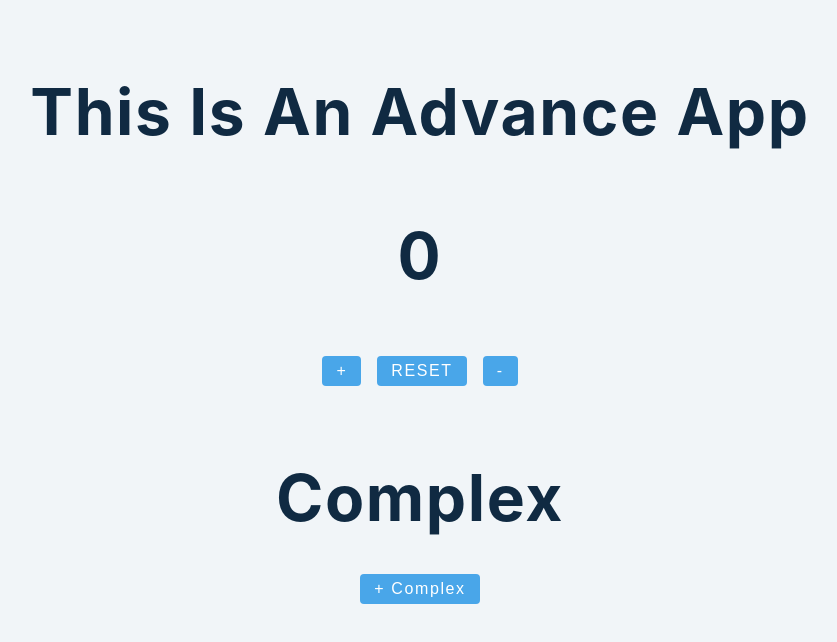
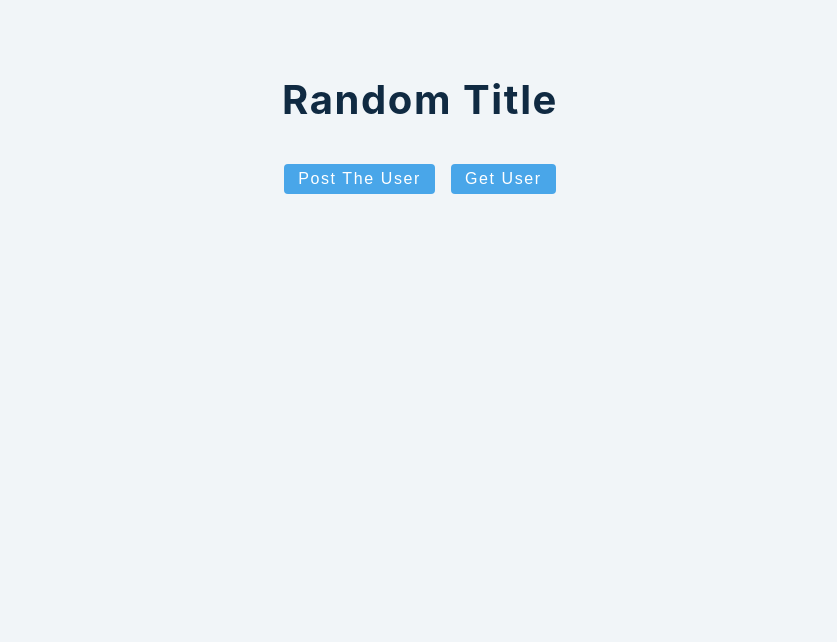
Before and after one commit to papajetfire/AdvanceReactApp, a React (Create React App) app: page / in a window 1280 px wide. Shown: the top 642 px of the page, without its empty margins (220-1057 px from the left). Built offline with nearby package versions, Linux system fonts and the light colour scheme; the HTML template or start-up script is replaced by a standard one.

Commit message:
data handleing done

```diff
--- a/src/App.js
+++ b/src/App.js
@@ -2,14 +2,17 @@ import React from 'react'
 //import UseStateErrorEx from './Tutorial/UseStateErrorEx'
 //import UseStateArray from './Tutorial/UseStateArray'
 //import UseStateObject from './UseStateObject'
-import UseStateCounter from './Tutorial/UseStateCounter'
+//import UseStateCounter from './Tutorial/UseStateCounter'
+//import UseEffectBasic from './UseEffectBasic'
+//import Forms from './Forms'
+import LearnJSON from './Tutorial/LearnJSON'
+//import  './db.json'
 
 function App() {
   return (
     <div className='container'>
-      <h1> This is an advance app</h1>
 
-      <UseStateCounter/>
+      <LearnJSON />
 
     </div>
   )
--- a/src/Tutorial/LearnJSON.js
+++ b/src/Tutorial/LearnJSON.js
@@ -17,12 +17,17 @@ function LearnJSON () {
     let c=b
     console.log(c)
 }
+    const getUser=()=>{
+        axios.get("").then((users)=>{/*we are gettting the data  and stroing it in users and then consoling it*/
+        console.log(users)})
+    }
+
 
     return (
         <>
         <h2> Random Title</h2>
         <button className="btn" onClick={clickHandle}>Post the user</button>
-        <button >Get user</button>
+        <button className='btn' onClick={getUser}>Get user</button>
 
         </>
     )
```
